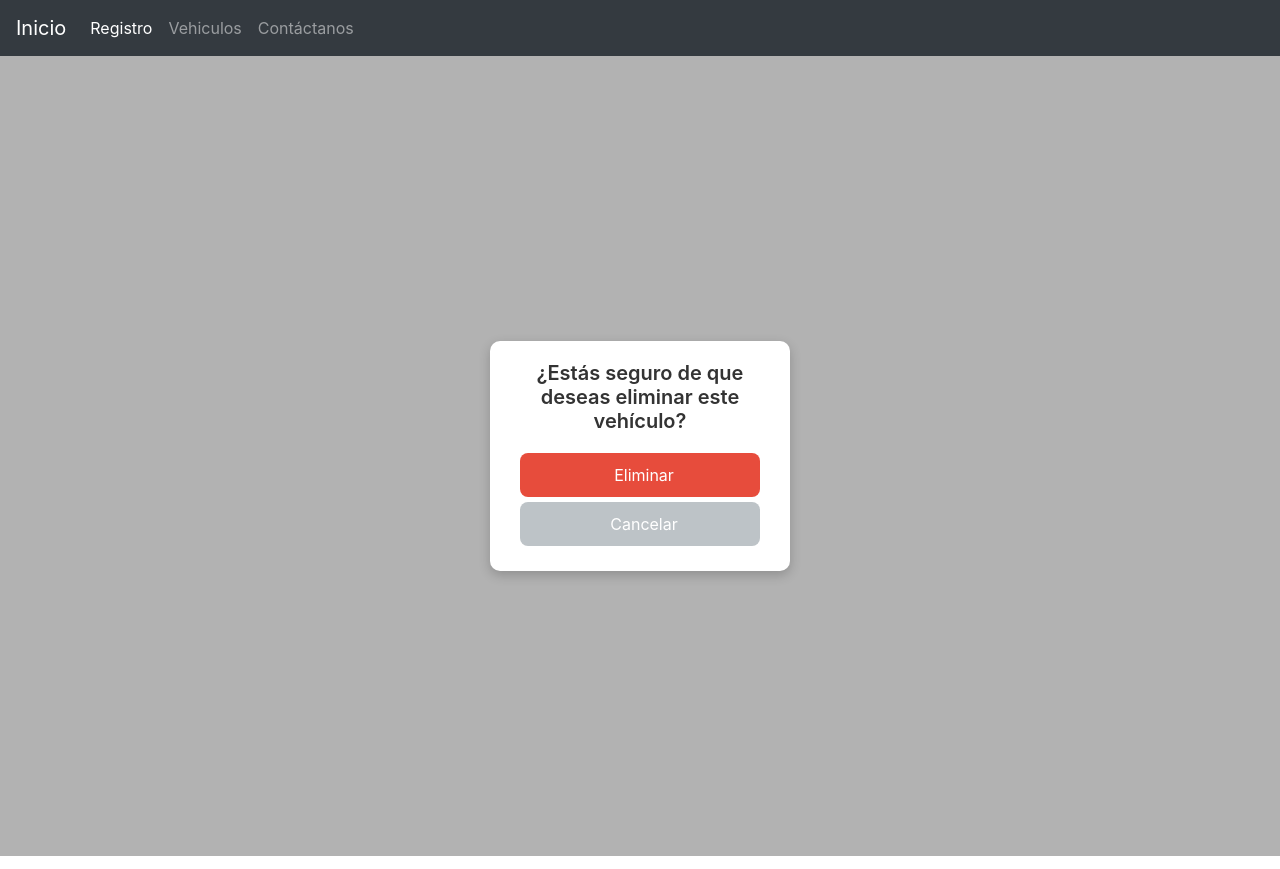
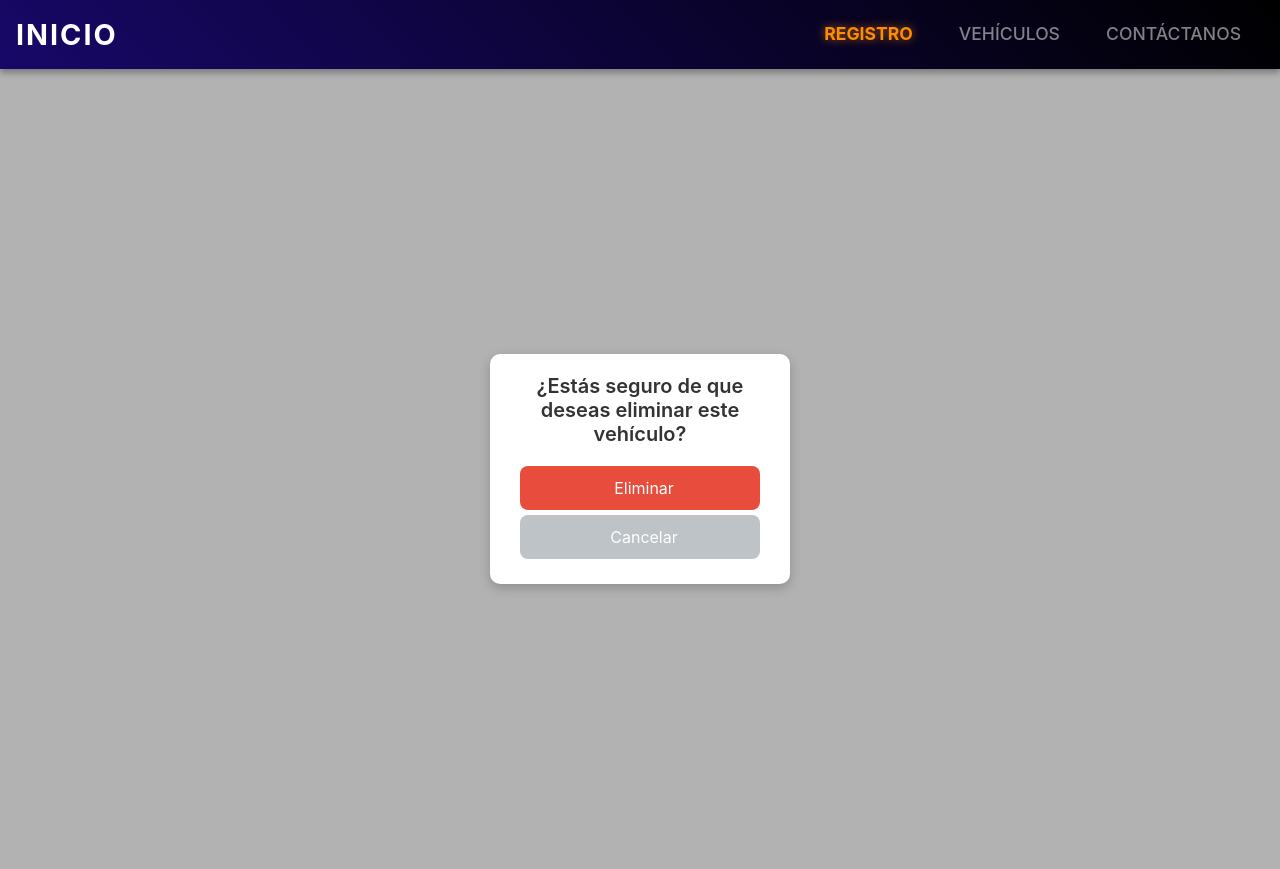
Before and after one commit to Daniel149-svg/ProyectoFinal, an Angular app: page /eliminar/1 in a window 1280 px wide. Built offline with nearby package versions, Linux system fonts and the light colour scheme.

Commit message:
configuracion de compont y creacion de portada

```diff
--- a/src/app/app.component.css
+++ b/src/app/app.component.css
@@ -0,0 +1,66 @@
+/* Estilo de la Navbar */
+.navbar {
+    background: linear-gradient(45deg, rgb(23, 8, 104), rgb(0, 0, 0)); /* Gradiente de fondo */
+    box-shadow: 0 4px 6px rgba(0, 0, 0, 0.3); /* Sombra para darle profundidad */
+  }
+
+  .navbar-brand {
+    font-size: 1.8em;
+    font-weight: bold;
+    text-transform: uppercase;
+    letter-spacing: 2px;
+    transition: transform 0.3s ease;
+  }
+
+  .navbar-brand:hover {
+    transform: scale(1.1);
+    color: #ff8c00; /* Cambio de color en hover */
+  }
+
+  .nav-link {
+    font-size: 1.1em;
+    padding: 10px 20px;
+    margin: 0 15px;
+    border-radius: 5px;
+    text-transform: uppercase;
+    transition: all 0.3s ease;
+    font-weight: 500;
+  }
+
+  /* Efecto hover para los enlaces */
+  .nav-link:hover {
+    background-color: rgba(255, 140, 0, 0.3); /* Fondo sutil naranja */
+    color: #ff8c00; /* Cambio de color del texto */
+    transform: translateY(-5px); /* Efecto de movimiento en hover */
+  }
+
+  /* Menú desplegable */
+  .navbar-nav {
+    display: flex;
+    justify-content: center;
+  }
+
+  .nav-item.active .nav-link {
+    font-weight: bold;
+    color: #ff8c00; /* Color naranja para el enlace activo */
+    text-shadow: 0 0 10px rgba(255, 140, 0, 0.7); /* Efecto de resplandor */
+  }
+
+  .navbar-toggler-icon {
+    background-color: #ff8c00; /* Icono de la hamburguesa con color personalizado */
+    transition: transform 0.3s ease;
+  }
+
+  .navbar-toggler-icon:hover {
+    transform: rotate(90deg); /* Rotación al hacer hover */
+  }
+
+  /* Estilo para el router outlet */
+  router-outlet {
+    margin-top: 20px;
+  }
+
+  /* Transiciones suaves en la barra */
+  .navbar-nav a {
+    transition: background-color 0.3s ease, transform 0.3s ease;
+  }
--- a/src/app/app.component.html
+++ b/src/app/app.component.html
@@ -1,19 +1,20 @@
 <nav class="navbar navbar-expand-lg navbar-dark bg-dark">
-  <a class="navbar-brand" href="#">Inicio</a>
+  <a class="navbar-brand" href="/portada">
+    <span class="brand-name">Inicio</span>
+  </a>
 
   <div class="collapse navbar-collapse" id="navbarSupportedContent">
-    <ul class="navbar-nav mr-auto">
+    <ul class="navbar-nav ml-auto">
       <li class="nav-item active">
         <a class="nav-link" href="">Registro</a>
       </li>
       <li class="nav-item">
-        <a class="nav-link" href="/vehiculos">Vehiculos</a>
+        <a class="nav-link" href="/vehiculos">Vehículos</a>
       </li>
       <li class="nav-item">
         <a class="nav-link" href="/contactanos">Contáctanos</a>
       </li>
     </ul>
-
   </div>
 </nav>
 <router-outlet></router-outlet>
--- a/src/app/app.routes.ts
+++ b/src/app/app.routes.ts
@@ -5,14 +5,16 @@ import { VehiculosProyectoComponent } from './vehiculos-proyecto/vehiculos-proye
 import { ContactoVehiculoComponent } from './contacto-vehiculo/contacto-vehiculo.component';
 import { ErrorComponentComponent } from './error-component/error-component.component';
 import { EliminarComponent } from './eliminar/eliminar.component';
+import { PortadaComponent } from './portada/portada.component';
 
 export const routes: Routes = [
     {path: "", component: HomeComponentComponent},
 
     { path: 'actualiza/:id', component: ActualizarComponentComponent},
     { path: "vehiculos", component: VehiculosProyectoComponent},
-    {path: "contactanos", component: ContactoVehiculoComponent},
+    { path: "contactanos", component: ContactoVehiculoComponent},
     { path: 'eliminar/:id', component: EliminarComponent },
-    {path: "**", component: ErrorComponentComponent},
+    { path: 'portada', component: PortadaComponent },
+    { path: "**", component: ErrorComponentComponent},
 
 ];
--- /dev/null
+++ b/src/app/portada/portada.component.css
@@ -0,0 +1,142 @@
+.portada-container {
+  text-align: center;
+  position: relative;
+  padding: 50px;
+  background: linear-gradient(135deg, rgba(255, 140, 0, 0.7), rgba(0, 0, 0, 0.7)),
+              src('carro.png') no-repeat center center fixed;
+  background-size: cover;
+  color: rgb(132, 71, 71);
+  min-height: 100vh;
+  display: flex;
+  flex-direction: column;
+  justify-content: center;
+  align-items: center;
+  overflow: hidden;
+  background-attachment: fixed;
+  animation: backgroundMove 20s linear infinite;
+}
+
+.portada-title {
+  font-size: 3em;
+  margin-bottom: 10px;
+  text-shadow: 2px 2px 4px rgba(0, 0, 0, 0.5);
+  animation: fadeInTitle 1.5s ease-out;
+}
+
+.portada-subtitle {
+  font-size: 1.5em;
+  margin-bottom: 20px;
+  text-shadow: 2px 2px 4px rgba(0, 0, 0, 0.5);
+  animation: fadeInSubtitle 2s ease-out;
+}
+
+.button-container {
+  margin-bottom: 20px;
+  animation: fadeInButton 2.5s ease-out;
+}
+
+.btn-animated {
+  background-color: #0c157d;
+  border: none;
+  color: white;
+  padding: 12px 25px;
+  font-size: 1.1em;
+  cursor: pointer;
+  border-radius: 5px;
+  transition: all 0.3s ease;
+}
+
+.btn-animated:hover {
+  background-color: #e67e00;
+  transform: scale(1.1);
+}
+
+.image-container {
+  animation: moveVehicleImage 3s ease-in-out infinite alternate;
+}
+
+.vehicle-image {
+  max-width: 350px;
+  height: auto;
+  margin: 20px 0;
+  animation: vehicleMove 5s ease-in-out infinite;
+}
+
+.background-animation span {
+  position: absolute;
+  width: 10px;
+  height: 10px;
+  background-color: white;
+  border-radius: 50%;
+  animation: bubble 2s infinite ease-in-out;
+}
+
+.background-animation span:nth-child(1) {
+  left: 20%;
+  animation-delay: 0s;
+}
+
+.background-animation span:nth-child(2) {
+  left: 40%;
+  animation-delay: 0.5s;
+}
+
+.background-animation span:nth-child(3) {
+  left: 60%;
+  animation-delay: 1s;
+}
+
+.background-animation span:nth-child(4) {
+  left: 80%;
+  animation-delay: 1.5s;
+}
+
+.background-animation span:nth-child(5) {
+  left: 90%;
+  animation-delay: 2s;
+}
+
+@keyframes bubble {
+  0% {
+    transform: translateY(0);
+    opacity: 1;
+  }
+  50% {
+    transform: translateY(-30px);
+    opacity: 0.5;
+  }
+  100% {
+    transform: translateY(0);
+    opacity: 1;
+  }
+}
+
+@keyframes fadeInTitle {
+  0% { opacity: 0; transform: translateY(-50px); }
+  100% { opacity: 1; transform: translateY(0); }
+}
+
+@keyframes fadeInSubtitle {
+  0% { opacity: 0; transform: translateY(50px); }
+  100% { opacity: 1; transform: translateY(0); }
+}
+
+@keyframes fadeInButton {
+  0% { opacity: 0; transform: scale(0.8); }
+  100% { opacity: 1; transform: scale(1); }
+}
+
+@keyframes moveVehicleImage {
+  0% { transform: translateX(-50px); }
+  50% { transform: translateX(50px); }
+  100% { transform: translateX(-50px); }
+}
+
+@keyframes backgroundMove {
+  0% {
+    background-position: 0% 0%;
+  }
+  100% {
+    background-position: 100% 100%;
+  }
+}
--- /dev/null
+++ b/src/app/portada/portada.component.html
@@ -0,0 +1,20 @@
+<div class="portada-container">
+  <h1 class="portada-title">Bienvenido al Registro de Vehículos</h1>
+  <p class="portada-subtitle">Gestiona tus vehículos de manera rápida y eficiente</p>
+
+  <div class="button-container">
+    <button class="btn btn-primary btn-animated" (click)="volverHome()">Registrar Vehículo</button>
+  </div>
+
+  <div class="image-container">
+    <img src="carro.png" alt="Imagen de portada" class="vehicle-image">
+  </div>
+
+  <div class="background-animation">
+    <span></span>
+    <span></span>
+    <span></span>
+    <span></span>
+    <span></span>
+  </div>
+</div>
--- /dev/null
+++ b/src/app/portada/portada.component.ts
@@ -0,0 +1,26 @@
+import { Component } from '@angular/core';
+import { Router } from '@angular/router';
+import { vehiculo } from '../vehiculo.models';
+import { vehiculosService } from '../vehiculos.service';
+
+@Component({
+  selector: 'app-portada',
+  standalone: true,
+  imports: [],
+  providers: [Router],
+  templateUrl: './portada.component.html',
+  styleUrl: './portada.component.css'
+})
+export class PortadaComponent {
+
+  volverHome(){
+    this.router.navigate(['']);
+
+
+  }
+
+  constructor(private router: Router,){
+
+  }
+
+}
```
Also changed, not shown: src/app/home-component/home-component.component.css (line endings or trailing spaces), src/app/vehiculo-hijo/vehiculo-hijo.component.css (line endings or trailing spaces), 2 other files (tests, documents, lock files or other folders).
